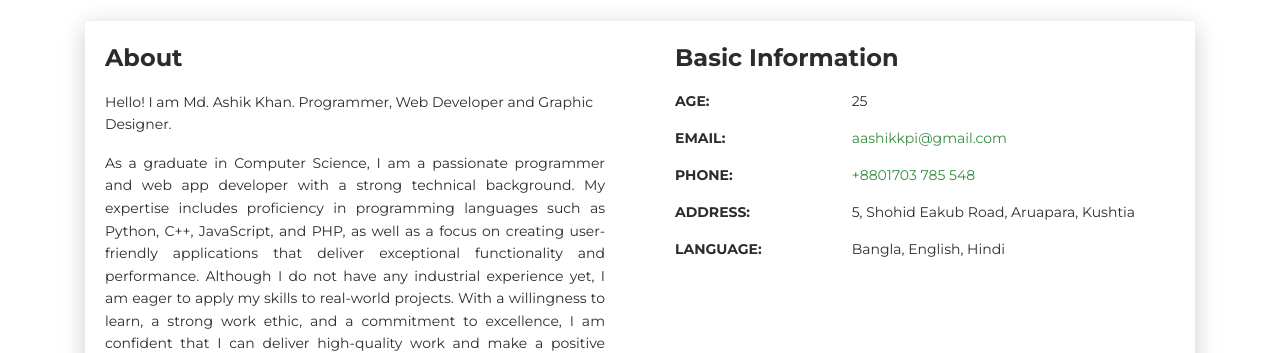
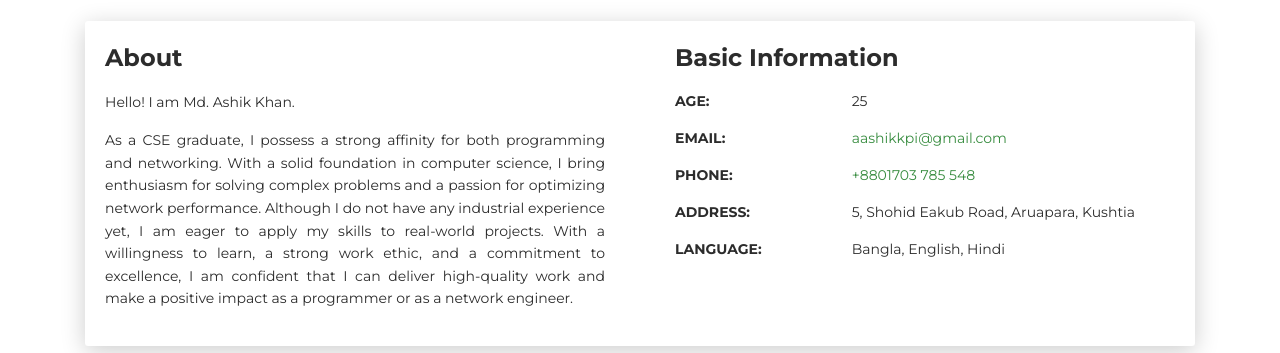
Before and after one commit to meetwithkhan/meetwithkhan.github.io, a plain HTML site: page index.html in a window 1280 px wide. Shown: the part 599-952 px from the top of the page. Drawn offline with Linux system fonts and the light colour scheme.

Commit message:
about me info changed

```diff
--- a/index.html
+++ b/index.html
@@ -94,8 +94,8 @@
                 <div class="col-lg-6 col-md-12">
                   <div class="card-body">
                     <div class="h4 mt-0 title">About</div>
-                    <p>Hello! I am Md. Ashik Khan. Programmer, Web Developer and Graphic Designer.</p>
-                    <p style="text-align: justify;">As a graduate in Computer Science, I am a passionate programmer and web app developer with a strong technical background. My expertise includes proficiency in programming languages such as Python, C++, JavaScript, and PHP, as well as a focus on creating user-friendly applications that deliver exceptional functionality and performance. Although I do not have any industrial experience yet, I am eager to apply my skills to real-world projects. With a willingness to learn, a strong work ethic, and a commitment to excellence, I am confident that I can deliver high-quality work and make a positive impact as a programmer and web app developer.</p>
+                    <p>Hello! I am Md. Ashik Khan.</p>
+                    <p style="text-align: justify;">As a CSE graduate, I possess a strong affinity for both programming and networking. With a solid foundation in computer science, I bring enthusiasm for solving complex problems and a passion for optimizing network performance. Although I do not have any industrial experience yet, I am eager to apply my skills to real-world projects. With a willingness to learn, a strong work ethic, and a commitment to excellence, I am confident that I can deliver high-quality work and make a positive impact as a programmer or as a network engineer.</p>
                   </div>
                 </div>
                 <div class="col-lg-6 col-md-12">
```
